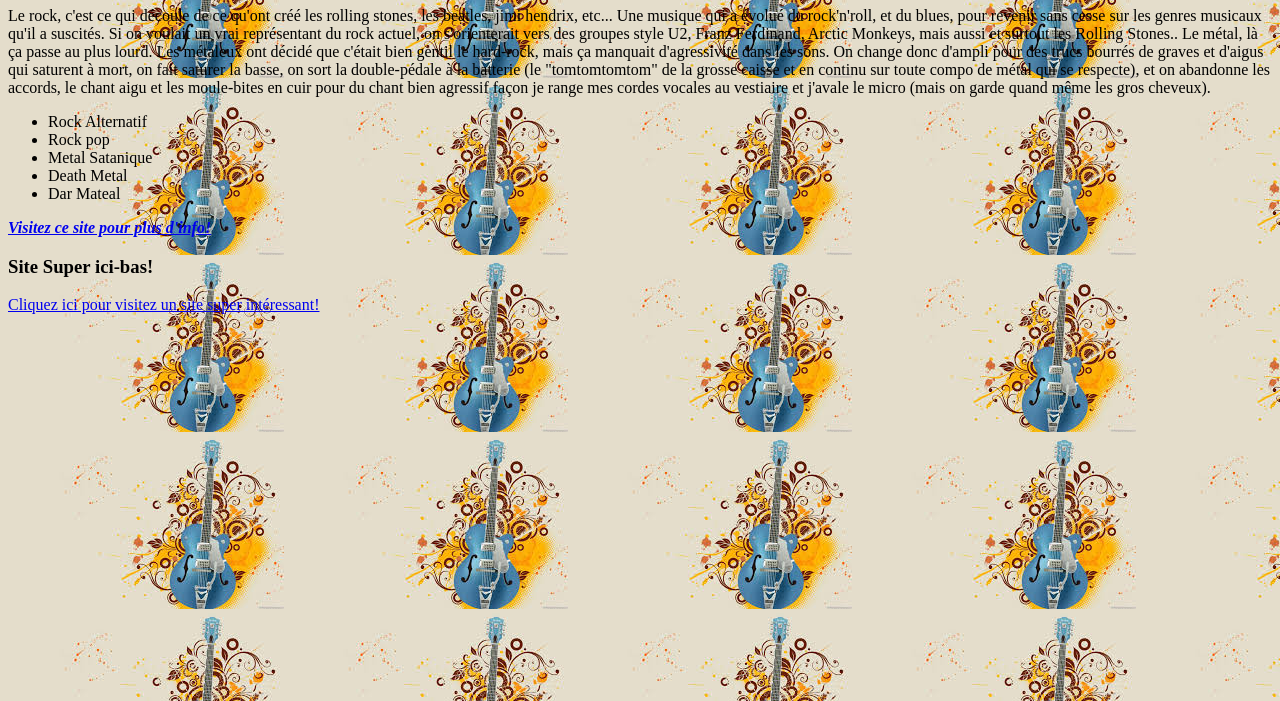
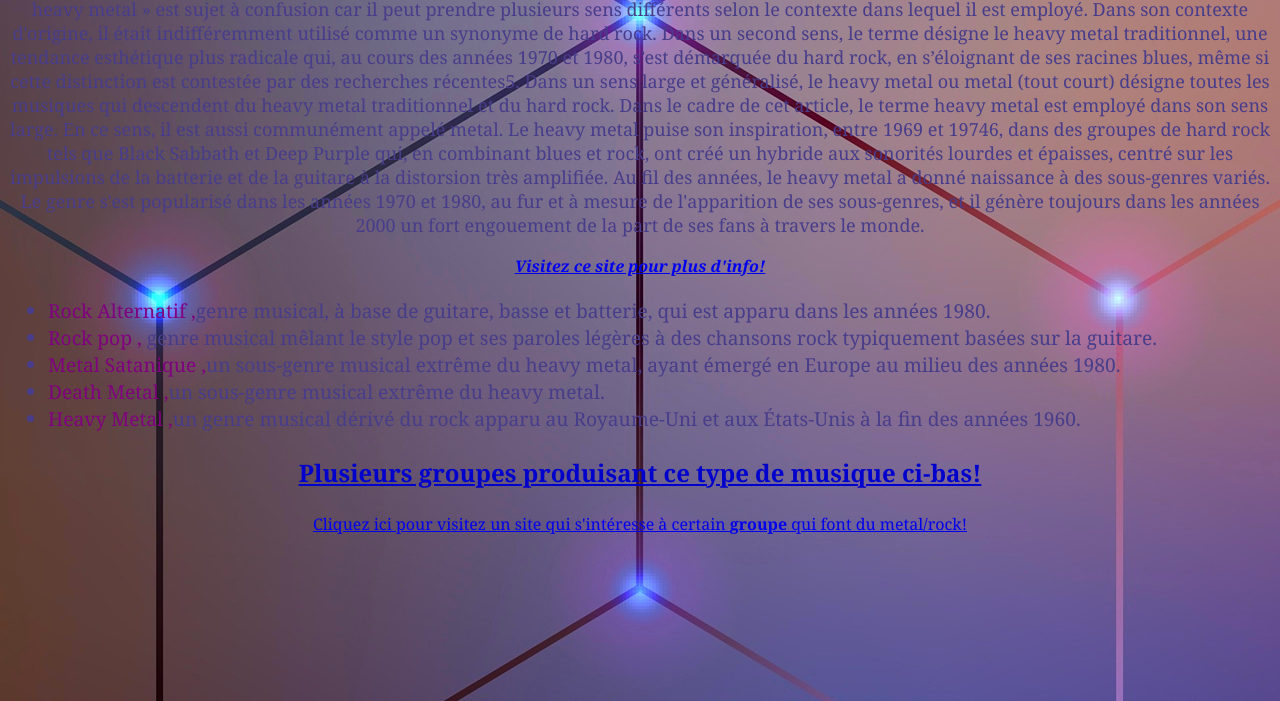
Before and after one commit to Jayroy0713/introweb, a plain HTML site: page Exercises/Exercise 1/index.html in a window 1280 px wide. Shown: the part 99-800 px from the top of the page. Drawn offline with Linux system fonts and the light colour scheme.

Commit message:
Version 4 // + spanClass , + info

```diff
--- a/Exercises/Exercise 1/CSS/Styles.css
+++ b/Exercises/Exercise 1/CSS/Styles.css
@@ -1,4 +1,38 @@
-p{
-    color:blue;
+
+body {
+    color: darkslateblue;
+    text-align: center;
+    font-family:georgia, serif;
+    background: center no-repeat url("../Images/fond.jpg");
 
 }
+h1,h2{
+    color:navy;
+    text-align: center;
+}
+h3,h4{
+    color:mediumblue;
+    font-size: x-large;
+    text-align: center;
+}
+ul {
+
+    font-size: larger;
+    text-align: justify;
+}
+
+ol{
+    font-size: larger;
+    text-align: center;
+
+}
+
+.genre{
+    color: purple;
+}
+.met{
+    color: mediumblue;
+    font-size: large;
+}
+#metal{
+    font-size: large;
--- a/Exercises/Exercise 1/index.html
+++ b/Exercises/Exercise 1/index.html
@@ -1,48 +1,54 @@
-Jeremy Roy / 30 Aout 2018
-
-<!DOCTYPE html>
+<!DOCTYPE>
 <html lang="fr">
-<head> Exercise 1
-
+<head>
     <title>La musique</title>
     <meta  charset="UTF-8">
     <meta name="title" content="Rock ou Metal?">
     <meta name="description" content="Voici quelques points pour distinguer le métal du rock!">
     <meta name="author" content="jeremy ROY">
-    <meta name="keywords" content="musique, rock, metal,">
+    <meta name="keywords" content="musique, rock, metal">
     <meta name="robots" content="index,follow">
+    <link rel="stylesheet" href="CSS/Styles.css">
+</head>
+<body>
+<!-- CORPS DE LA PAGE  qui est visible  -->
+    <h1>Le métal! plus qu'une passion, un mode de vie.</h1>
+    <p id="metal">Le heavy metal est un genre musical dérivé du rock2 apparu au Royaume-Uni et aux États-Unis à la fin des années 1960.
+        Cependant, le terme de « heavy metal » est sujet à confusion car il peut prendre plusieurs sens différents selon le
+        contexte dans lequel il est employé. Dans son contexte d'origine, il était indifféremment utilisé comme un synonyme
+        de hard rock. Dans un second sens, le terme désigne le heavy metal traditionnel, une tendance esthétique plus
+        radicale qui, au cours des années 1970 et 1980, s’est démarquée du hard rock, en s’éloignant de ses racines blues,
+        même si cette distinction est contestée par des recherches récentes5. Dans un sens large et généralisé, le heavy
+        metal ou metal (tout court) désigne toutes les musiques qui descendent du heavy metal traditionnel et du hard rock.
 
-    <link rel="stylesheet" href="sryles.css">
-</head>
-<body background="Images/BackGround%20music.jpg">
+        Dans le cadre de cet article, le terme heavy metal est employé dans son sens large. En ce sens, il est aussi
+        communément appelé metal. Le heavy metal puise son inspiration, entre 1969 et 19746, dans des groupes de hard
+        rock tels que Black Sabbath et Deep Purple qui, en combinant blues et rock, ont créé un hybride aux sonorités
+        lourdes et épaisses, centré sur les impulsions de la batterie et de la guitare à la distorsion très amplifiée.
+        Au fil des années, le heavy metal a donné naissance à des sous-genres variés. Le genre s'est popularisé dans
+        les années 1970 et 1980, au fur et à mesure de l'apparition de ses sous-genres, et il génère toujours dans
+        les années 2000 un fort engouement de la part de ses fans à travers le monde.
 
-<h1>Les différences</h1>
-<p>Le rock, c'est ce qui découle de ce qu'ont créé les rolling stones, les beatles, jimi hendrix, etc...
-    Une musique qui a évolué du rock'n'roll, et du blues, pour revenir sans cesse sur les genres musicaux qu'il
-    a suscités. Si on voulait un vrai représentant du rock actuel, on s'orienterait vers des groupes style U2,
-    Franz Ferdinand, Arctic Monkeys, mais aussi et surtout les Rolling Stones..
-    Le métal, là ça passe au plus lourd. Les métaleux ont décidé que c'était bien gentil le hard-rock,
-    mais ça manquait d'agressivité dans les sons. On change donc d'ampli pour des trucs bourrés de graves et
-    d'aigus qui saturent à mort, on fait saturer la basse, on sort la double-pédale à la batterie
-    (le "tomtomtomtom" de la grosse caisse et en continu sur toute compo de métal qui se respecte), et on
-    abandonne les accords, le chant aigu et les moule-bites en cuir pour du chant bien agressif façon je range
-    mes cordes vocales au vestiaire et j'avale le micro (mais on garde quand même les gros cheveux).</p>
+    </p>
 
-<ul>
-    <li> Rock Alternatif</li>
-    <li> Rock pop</li>
-    <li>Metal Satanique</li>
-    <li> Death Metal</li>
-    <li>Dar Mateal</li>
-</ul>
+    <a href="https://fr.answers.yahoo.com/question/index?qid=20070904022812AAVxN5a&guccounter=1" ><em><strong>Visitez ce site pour plus d'info!</strong></em></a>
 
-<a href="https://fr.answers.yahoo.com/question/index?qid=20070904022812AAVxN5a&guccounter=1" ><em><strong>Visitez ce site pour plus d'info!</strong></em></a>
-<h3> Site Super ici-bas!</h3>
-    <a href="http://localhost:63342/IntroWeb/Exercises/Exercise%201/La%20musique.html?_ijt=u9o0coknj2730l5o4djfmaie99" > Cliquez ici pour visitez un site super intéressant! </a>
+    <ul>
+
+            <li><span class="genre"> Rock Alternatif ,</span>genre musical, à base de guitare, basse et batterie, qui est apparu dans les années 1980.</li>
+            <li><span class="genre"> Rock pop ,</span> genre musical mêlant le style pop et ses paroles légères à des chansons rock typiquement basées sur la guitare.</li>
+            <li><span class="genre">Metal Satanique ,</span>un sous-genre musical extrême du heavy metal, ayant émergé en Europe au milieu des années 1980.</li>
+            <li><span class="genre"> Death Metal ,</span>un sous-genre musical extrême du heavy metal.</li>
+            <li><span class="genre">Heavy Metal ,</span>un genre musical dérivé du rock apparu au Royaume-Uni et aux États-Unis à la fin des années 1960.</li>
+
+    </ul>
+
+    <h3> <u><strong>Plusieurs groupes produisant ce type de musique ci-bas!</strong></u></h3>
+    <a href="http://localhost:63342/IntroWeb/Exercises/Exercise%201/La%20musique.html?_ijt=u9o0coknj2730l5o4djfmaie99" > Cliquez ici pour visitez un site qui s'intéresse à certain <strong> groupe</strong> qui font du metal/rock! </a>
 
 
 
-<!-- CORPS DE LA PAGE  qui est visible  -->
+
 
 </body>
 </html>
```
Also changed, not shown: Exercises/Exercise 1/La musique.html (+14 -2 lines), Exercises/Exercise 1/Images/bt.jpg (added), Exercises/Exercise 1/Images/fond.jpg (added), Exercises/Exercise 1/Images/metal.jpg (added).
